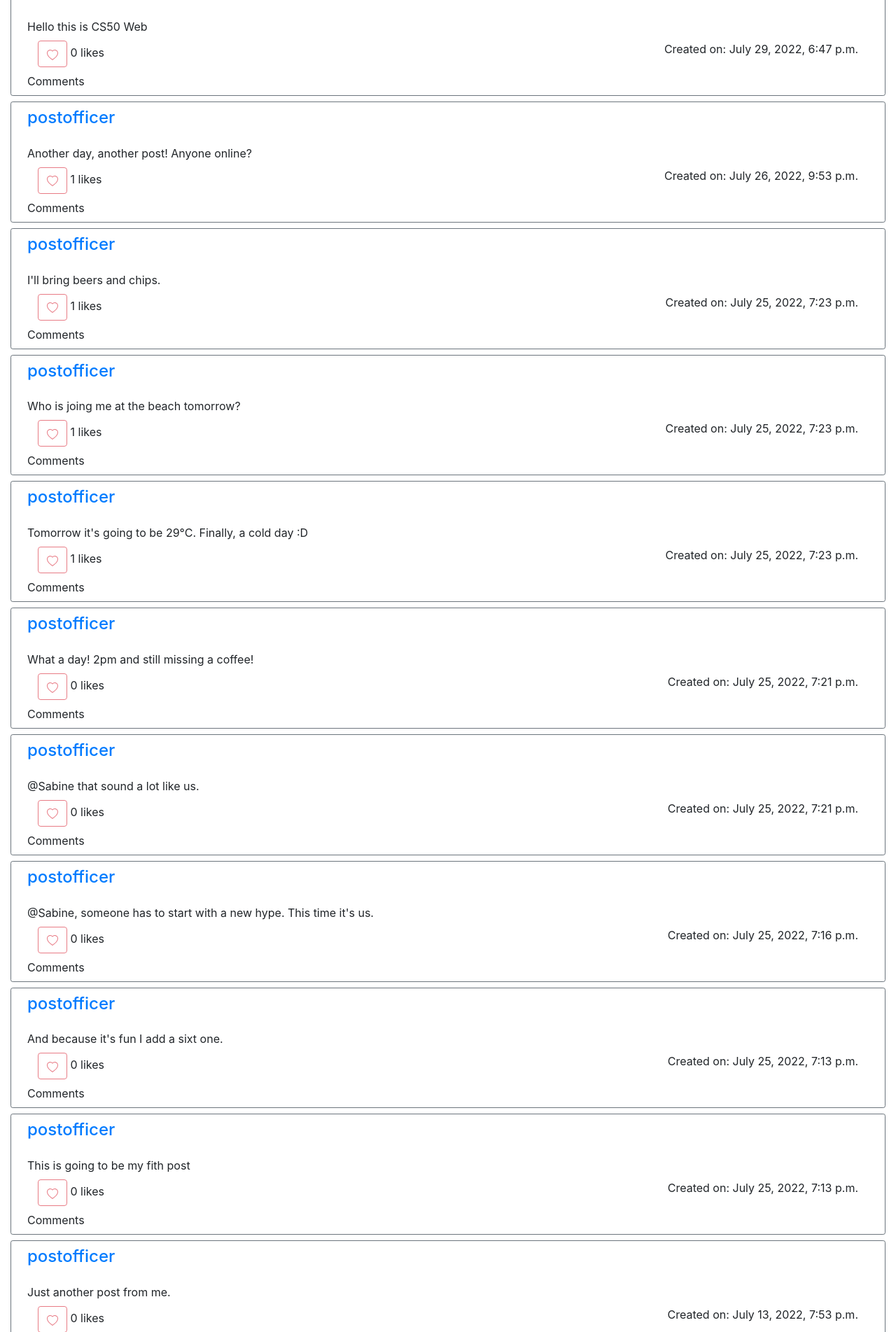
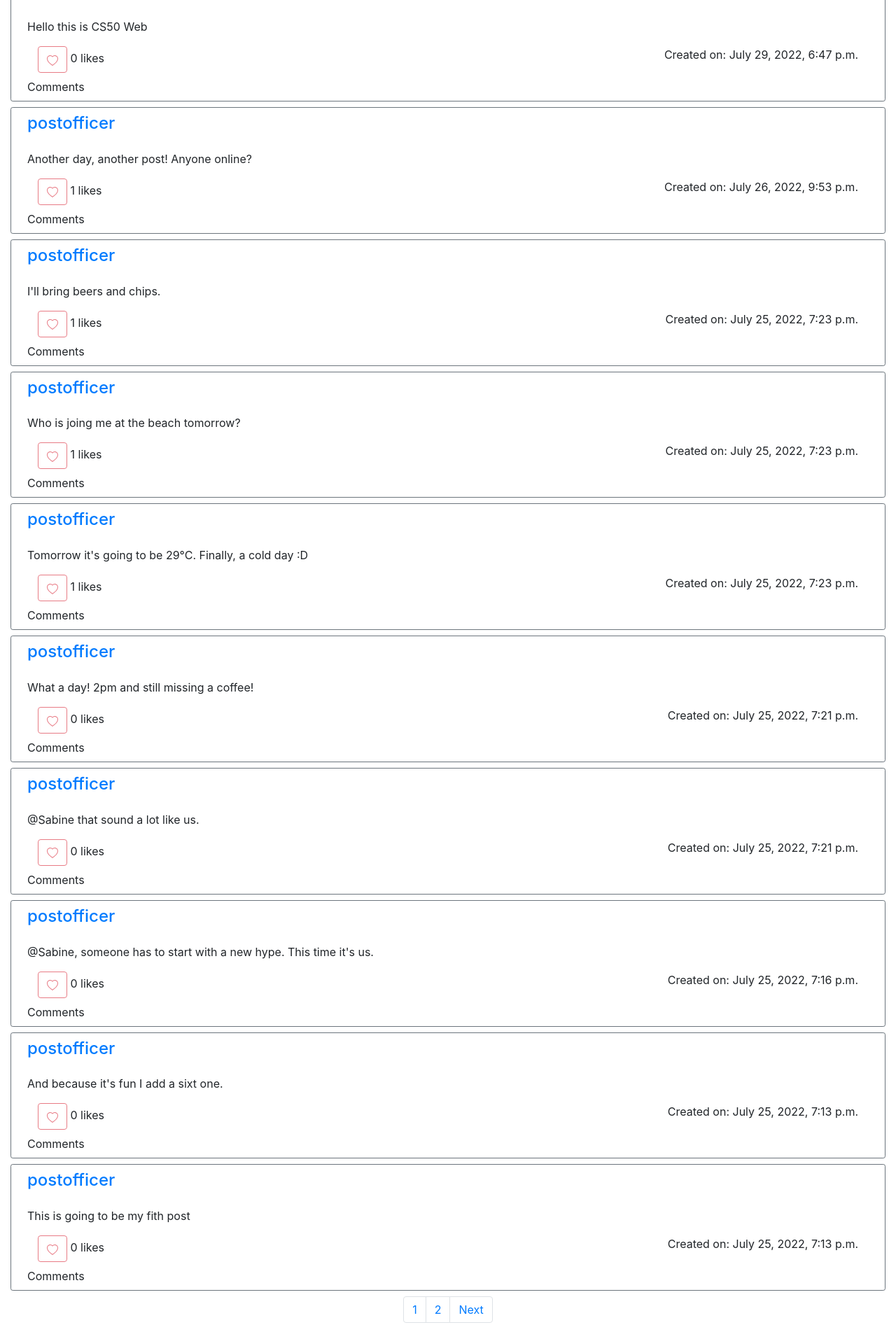
Before and after one commit to ChrisJAlbrecht/network, a Django app: page /user/1 in a window 1280 px wide. Shown: the part 265-2168 px from the top of the page at 70% size. Run offline with Django 3.2, Linux system fonts and the light colour scheme; data comes from the database, SQL or seed files in the repository; both versions use the stored data as it was after the commit; some libraries are stand-ins or nearby versions.

Commit message:
Final commit

```diff
--- a/network/static/network/network.js
+++ b/network/static/network/network.js
@@ -1,4 +1,7 @@
 document.addEventListener('DOMContentLoaded', function() {
+    document.querySelector("#post-message").onkeyup = function () {
+        document.querySelector("#post-chars-remaining").innerHTML = `${this.maxLength - this.value.length} characters remaining`;
+    }
 });
 
 function update_follower (user_id) {
@@ -42,6 +45,60 @@ function like (post_id) {
 }
 
 function edit (post_id) {
-    old_post = document.querySelector(`#edit${post_id}`).innerHTML
-    document.querySelector(`#edit${post_id}`).innerHTML = "Test";
+    const old_post = document.querySelector(`#edit${post_id}`).innerHTML.trim();
+    document.querySelector(`#edit${post_id}`).innerHTML = `<textarea autofocus class="form-control" id="post-update-msg" name="post-message" required="required"
+    maxlength="280" placeholder="Post">${old_post}</textarea><div class="row m-2" id="edit-chars-remaining">${280-old_post.length} characters remaining</div>`;
+    document.querySelector(`#div_edit${post_id}`).style.display = "none";
+    const btn_save = `<button id="save" type="button" class="btn btn-outline-primary">Save</button>`;
+    const btn_cancel = `<button id="cancel" type="button" class="btn btn-outline-primary">Cancel</button>`;
+    document.querySelector(`#buttons${post_id}`).innerHTML = `<div class="btn-group" role="group" aria-label="Basic outlined example">${btn_save}${btn_cancel}</div>`;
+
+    document.querySelector("#post-update-msg").onkeyup = function () {
+        console.log(this.maxLength)
+        document.querySelector("#edit-chars-remaining").innerHTML = `${this.maxLength - this.value.length} characters remaining`;
+    }
+
+    document.querySelector("#save").addEventListener('click', function () {
+        const new_post = document.getElementById("post-update-msg").value;
+        if (new_post.length > 0) {
+            fetch(`/post/${post_id}`, {
+                method: 'POST',
+                headers: {
+                    'X-CSRFToken': getCookie('csrftoken'),
+                },
+                body: JSON.stringify({post: new_post})
+            })
+            .then(response => response.json())
+            .then(result => {
+                document.querySelector(`#edit${post_id}`).innerHTML = new_post;
+                document.querySelector(`#div_edit${post_id}`).style.display = "block";
+                document.querySelector(`#buttons${post_id}`).innerHTML = "";
+            })
+        } else {
+            alert("Your needs at least one character.")
+        }
+
+    })
+    document.querySelector("#cancel").addEventListener('click', function () {
+        document.querySelector(`#edit${post_id}`).innerHTML = old_post;
+        document.querySelector(`#div_edit${post_id}`).style.display = "block";
+        document.querySelector(`#buttons${post_id}`).innerHTML = "";
+    })
 }
+
+// from https://docs.djangoproject.com/en/3.0/ref/csrf/#ajax
+function getCookie(name) {
+    if (!document.cookie) {
+      return null;
+    }
+
+    const token = document.cookie.split(';')
+    .map(c => c.trim())
+    .filter(c => c.startsWith(name + '='));
+
+    if (token.length === 0) {
+      return null;
+    }
+
+    return decodeURIComponent(token[0].split('=')[1]);
+ }
--- a/network/templates/network/layout-post.html
+++ b/network/templates/network/layout-post.html
@@ -3,7 +3,7 @@
         <div class="row m-2">
             <h4><a href="{% url 'profile' post.user.id %}">{{ post.user.username }}</a></h4>
         </div>
-        <div class="row m-2">
+        <div class="row m-2" id="div_edit{{post.id}}">
             {% if post.user.id == request.user.id %}
                 <a href="#" class="text-decoration-none" onClick="edit({{post.id}})">
                     <svg xmlns="http://www.w3.org/2000/svg" width="16" height="16" fill="currentColor" class="bi bi-pencil" viewBox="0 0 16 16">
@@ -16,6 +16,7 @@
         <div class="row m-2" id="edit{{post.id}}">
             {{ post.post }}
         </div>
+        <div class="row m-2" id="buttons{{post.id}}"></div>
         <div class="row m-2 justify">
             <div class="col-2 justify-content-start">
                 {% if request.user.is_authenticated and request.user.id != post.user.id %}
--- a/network/templates/network/post.html
+++ b/network/templates/network/post.html
@@ -8,8 +8,8 @@
         <textarea autofocus class="form-control" id="post-message" name="post-message" required="required"
         maxlength="{{ post_max_length }}" placeholder="Post"></textarea>
     </div>
-    <div class="row m-2">
-        280 characters left
+    <div class="row m-2" id="post-chars-remaining">
+        {{ post_max_length }} characters remaining
     </div>
     <div class="row m-2" id="chars_remaining">
         <input type="submit" class="btn btn-primary" value="Post"/>
--- a/network/urls.py
+++ b/network/urls.py
@@ -12,5 +12,5 @@ urlpatterns = [
     path("user/<str:user_id>", views.profile, name="profile"),
     path("follow", views.follow, name="follow"),
     path("like/<str:post_id>", views.like, name="like"),
-    path("edit/<str:post_id>", views.edit, name="edit"),
+    path("post/<str:post_id>", views.post, name="post"),
 ]
--- a/network/views.py
+++ b/network/views.py
@@ -82,14 +82,33 @@ def register(request):
 
 def post(request, post_id=None):
     if request.method == "POST":
-        user = User.objects.get(id=request.user.id)
-        post = Post.objects.create(
-            user=user, post=request.POST["post-message"]
-        )
-        #post.likes.add(user)
+        if not post_id:
+            user = User.objects.get(id=request.user.id)
+            post = Post.objects.create(
+                user=user, post=request.POST["post-message"]
+            )
+            #post.likes.add(user)
+            post.save()
+
+            return HttpResponseRedirect(reverse("index"))
+
+        post = Post.objects.get(id=post_id)
+
+        if request.user.id != post.user.id:
+            return HttpResponseRedirect(reverse("index"))
+
+        data = json.loads(request.body)
+        if len(data.get("post", "")) <= 0:
+            return JsonResponse({"message": "Your post needs at least one character."}, status=406)
+
+        if len(data.get("post")) > post_max_length:
+            return JsonResponse({"message": "Your post can't have more than 280 characters"}, status=406)
+
+        post.post = data.get("post")
         post.save()
 
-        return HttpResponseRedirect(reverse("index"))
+        return JsonResponse({"saved": True}, status=200)
+
 
 @csrf_exempt
 def profile(request, user_id):
@@ -108,7 +127,12 @@ def profile(request, user_id):
     numbers_followed = followed.followers.count()
     number_follows = user_profile.following.count()
 
-    posts = Post.objects.filter(user=user_profile).order_by("-created_on")
+    posts_list = Post.objects.filter(user=user_profile).order_by("-created_on")
+
+    paginator = Paginator(posts_list, 10)
+
+    page_number = request.GET.get("page", 1)
+    posts = paginator.get_page(page_number)
 
     if request.method == "PUT":
         if request.user == user_profile:
@@ -132,6 +156,8 @@ def profile(request, user_id):
         "numbers_followed": numbers_followed,
         "number_follows": number_follows,
         "posts": posts,
+        "current_page": page_number,
+        "page_range": range(posts.paginator.num_pages),
         },
     )
 
```
Also changed, not shown: db.sqlite3.
